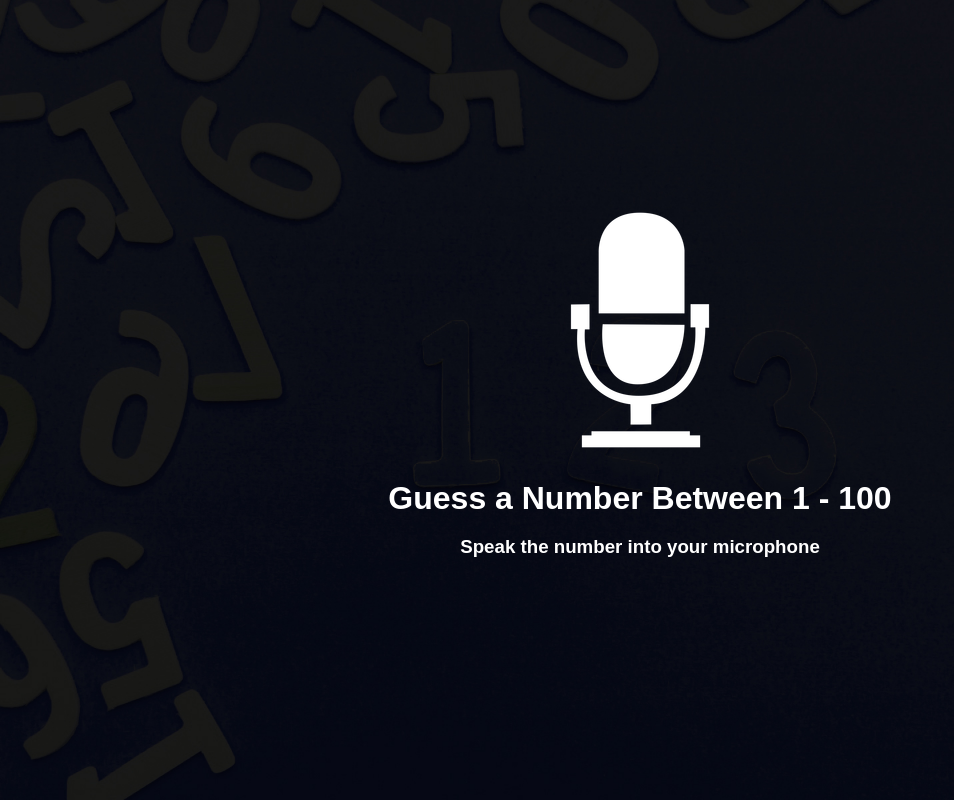
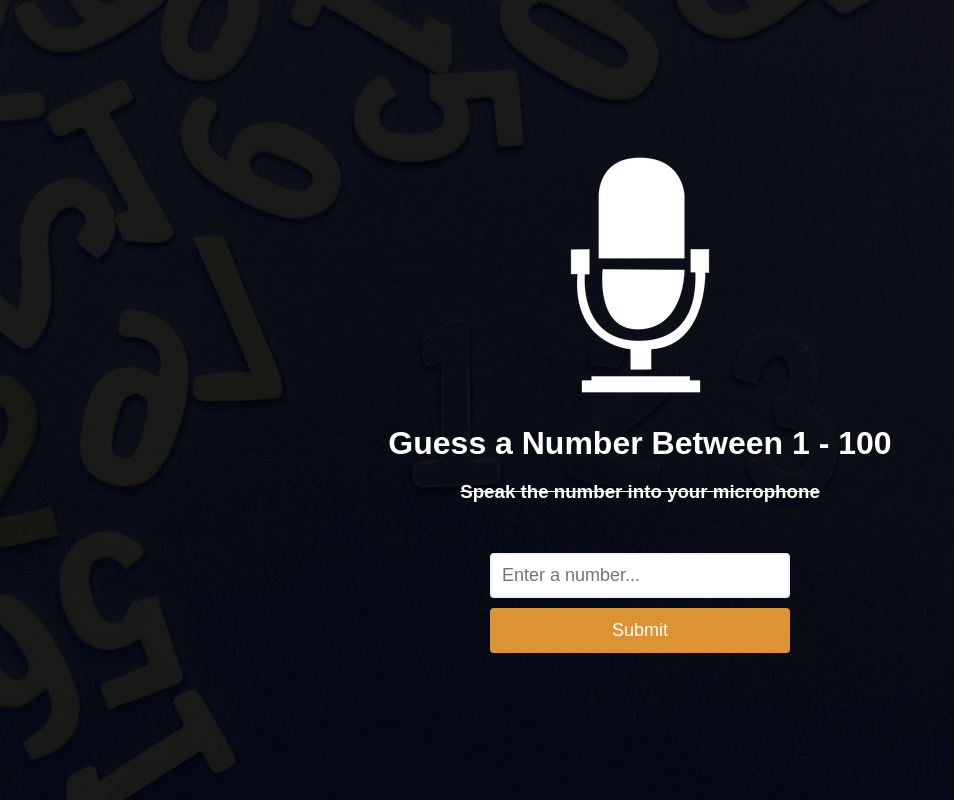
Before and after one commit to Klaynie/20-Mini-Javascript-Projects, a PHP site: page /speak-number-guess/index.html in a window 1280 px wide. Shown: the whole page, without its empty margins (0-954 px from the left). Run offline with PHP 8.4, Linux system fonts and the light colour scheme.

Commit message:
Added Input Box for Number Guessing

```diff
--- a/index.html
+++ b/index.html
@@ -214,7 +214,8 @@
         </div>
         <div class="col-md-4">
           <h2>Number Guessing Game</h2>
-          <p>Number guessing game where you speak your guess into the microphone.<br><br><b>Topics:</b> Speech
+          <p>Number guessing game <del>where you speak your guess into the microphone.</del> The microphone part does
+            not work on this hoster.<br><b>Topics:</b> Speech
             Recognition API
           </p>
           <p><a class="btn btn-secondary" href="../speak-number-guess/index.html" target="_blank" role="button">Live
--- a/speak-number-guess/index.html
+++ b/speak-number-guess/index.html
@@ -13,10 +13,15 @@
 
   <h1>Guess a Number Between 1 - 100</h1>
 
-  <h3>Speak the number into your microphone</h3>
+  <h3><del>Speak the number into your microphone</del></h3>
 
-  <div id="msg" class="msg">
-  </div>
+  <div id="msg" class="msg"></div>
+
+  <form id="form" class="form">
+    <input type="text" id="number" placeholder="Enter a number...">
+    <button class="form-button" id="form-button" type="submit">Submit</button>
+    </div>
+  </form>
 
   <script src="script.js"></script>
 </body>
--- a/speak-number-guess/script.js
+++ b/speak-number-guess/script.js
@@ -1,5 +1,6 @@
 const msgEl = document.getElementById('msg');
-
+const numberEl = document.getElementById('number');
+const form = document.getElementById('form');
 const randomNum = getRandomNumber();
 
 // Log random Number to console to check the result
@@ -48,7 +49,7 @@ function checkNumber(msg) {
   if (num === randomNum) {
     document.body.innerHTML = `
       <h2>🎉Congrats! You have guessed the number!🎉<br><br>
-      🎊It was ${num}!🎊</h2>
+      🎊It was ${num}🎊</h2>
       <button class="play-again" id="play-again">Play Again</button>
     `;
   } else if (num > randomNum) {
@@ -74,3 +75,13 @@ document.body.addEventListener('click', (e) => {
     window.location.reload();
   }
 });
+
+form.addEventListener('submit', function (e) {
+  e.preventDefault();
+
+  const msg = numberEl.value;
+  numberEl.value = '';
+
+  writeMessage(msg);
+  checkNumber(msg);
+});
--- a/speak-number-guess/style.css
+++ b/speak-number-guess/style.css
@@ -27,12 +27,14 @@ p {
 
 .play-again {
   cursor: pointer;
-  padding: 8px 15px;
-  border: 0;
-  background: #f4f4f4;
-  border-radius: 5px;
+  background-color: #db9334;
+  border: 2px solid #db9334;
+  border-radius: 4px;
+  color: #fff;
   margin-top: 10px;
-  transform: scale(1.5);
+  font-size: 18px;
+  padding: 10px;
+  width: 300px;
 }
 
 .msg {
@@ -47,3 +49,25 @@ p {
   margin: 20px;
   padding: 10px;
 }
+
+.form input {
+  border: 2px solid #f0f0f0;
+  border-radius: 4px;
+  display: block;
+  width: 300px;
+  padding: 10px;
+  margin: 10px 0;
+  font-size: 18px;
+}
+
+.form-button {
+  cursor: pointer;
+  background-color: #db9334;
+  border: 2px solid #db9334;
+  border-radius: 4px;
+  color: #fff;
+  display: block;
+  font-size: 18px;
+  padding: 10px;
+  width: 300px;
+}
```
